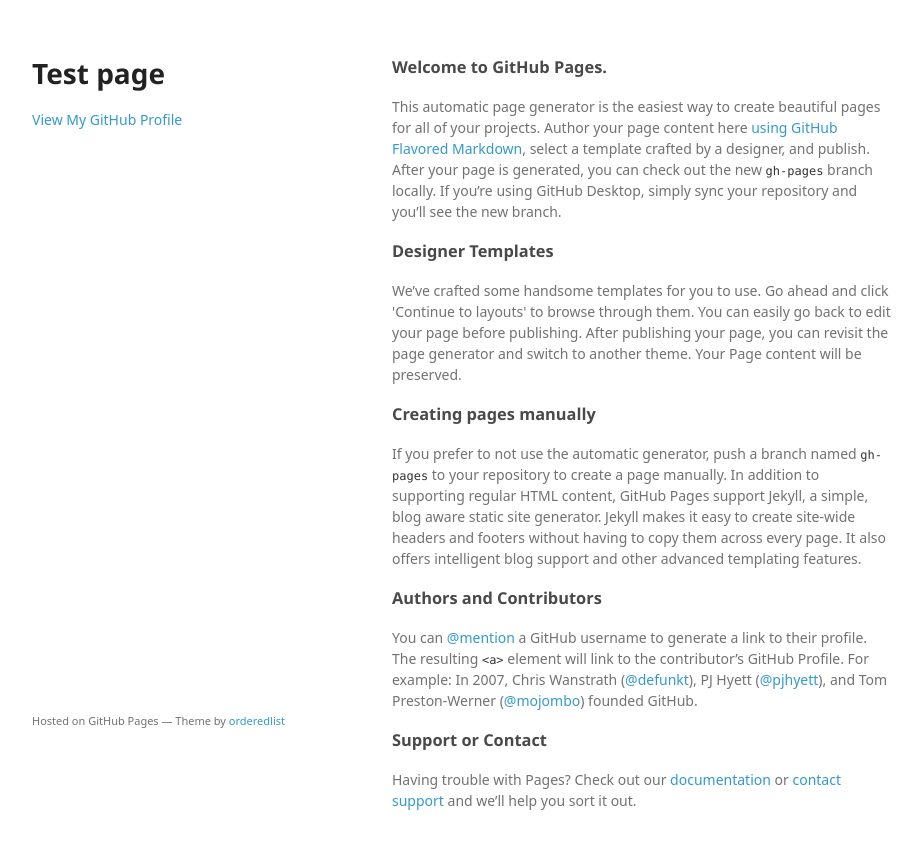
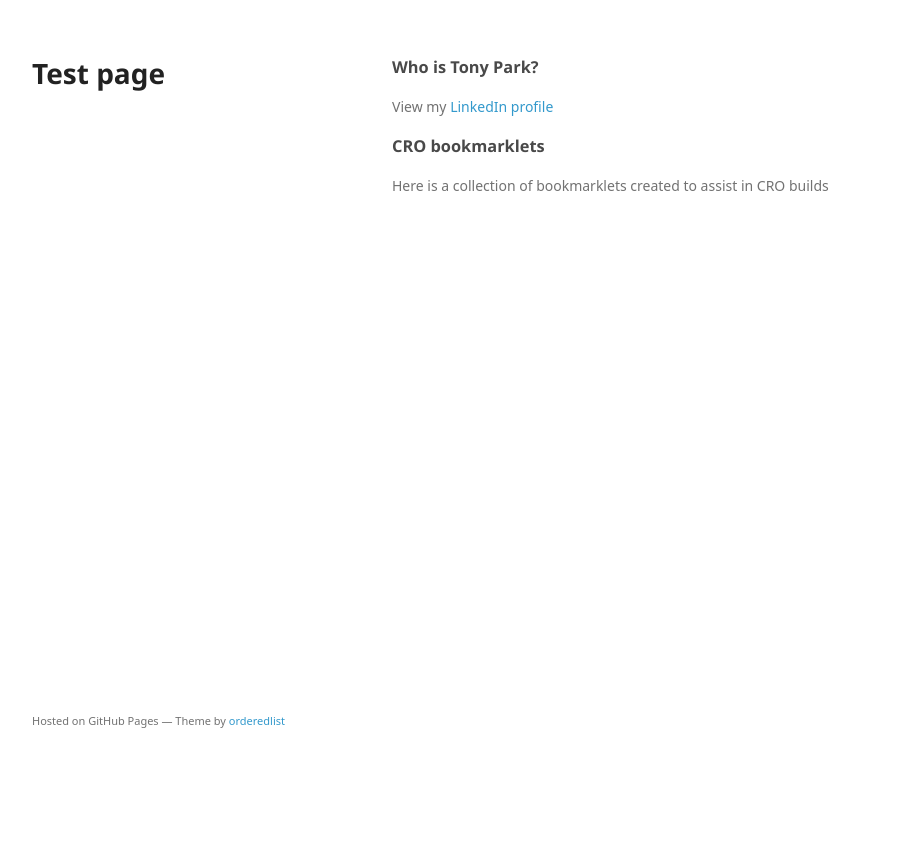
Before and after one commit to parktony/parktony.github.io, a plain HTML site: page index.html in a window 1280 px wide. Shown: the whole page, without its empty margins (178-1100 px from the left). After the commit the page ends 800 px from the top, so only its background shows below. Drawn offline with Linux system fonts and the light colour scheme; a web font is replaced by a local one.

Commit message:
Update index.html

```diff
--- a/index.html
+++ b/index.html
@@ -3,7 +3,7 @@
   <head>
     <meta charset="utf-8">
     <meta http-equiv="X-UA-Compatible" content="chrome=1">
-    <title>Test page by parktony</title>
+    <title>Tony Park</title>
 
     <link rel="stylesheet" href="stylesheets/styles.css">
     <link rel="stylesheet" href="stylesheets/github-light.css">
@@ -17,36 +17,18 @@
       <header>
         <h1>Test page</h1>
         <p></p>
-
-
-        <p class="view"><a href="https://github.com/parktony">View My GitHub Profile</a></p>
-
       </header>
       <section>
         <h3>
-<a id="welcome-to-github-pages" class="anchor" href="#welcome-to-github-pages" aria-hidden="true"><span aria-hidden="true" class="octicon octicon-link"></span></a>Welcome to GitHub Pages.</h3>
+<a id="intro" class="anchor" href="#intro" aria-hidden="true"><span aria-hidden="true" class="octicon octicon-link"></span></a>Who is Tony Park?</h3>
 
-<p>This automatic page generator is the easiest way to create beautiful pages for all of your projects. Author your page content here <a href="https://guides.github.com/features/mastering-markdown/">using GitHub Flavored Markdown</a>, select a template crafted by a designer, and publish. After your page is generated, you can check out the new <code>gh-pages</code> branch locally. If you’re using GitHub Desktop, simply sync your repository and you’ll see the new branch.</p>
+<p>View my <a href="https://www.linkedin.com/in/tonypark25">LinkedIn profile</a></p>
 
 <h3>
-<a id="designer-templates" class="anchor" href="#designer-templates" aria-hidden="true"><span aria-hidden="true" class="octicon octicon-link"></span></a>Designer Templates</h3>
+<a id="cro" class="anchor" href="#cro" aria-hidden="true"><span aria-hidden="true" class="octicon octicon-link"></span></a>CRO bookmarklets</h3>
 
-<p>We’ve crafted some handsome templates for you to use. Go ahead and click 'Continue to layouts' to browse through them. You can easily go back to edit your page before publishing. After publishing your page, you can revisit the page generator and switch to another theme. Your Page content will be preserved.</p>
+<p>Here is a collection of bookmarklets created to assist in CRO builds</p>
 
-<h3>
-<a id="creating-pages-manually" class="anchor" href="#creating-pages-manually" aria-hidden="true"><span aria-hidden="true" class="octicon octicon-link"></span></a>Creating pages manually</h3>
-
-<p>If you prefer to not use the automatic generator, push a branch named <code>gh-pages</code> to your repository to create a page manually. In addition to supporting regular HTML content, GitHub Pages support Jekyll, a simple, blog aware static site generator. Jekyll makes it easy to create site-wide headers and footers without having to copy them across every page. It also offers intelligent blog support and other advanced templating features.</p>
-
-<h3>
-<a id="authors-and-contributors" class="anchor" href="#authors-and-contributors" aria-hidden="true"><span aria-hidden="true" class="octicon octicon-link"></span></a>Authors and Contributors</h3>
-
-<p>You can <a href="https://help.github.com/articles/basic-writing-and-formatting-syntax/#mentioning-users-and-teams" class="user-mention">@mention</a> a GitHub username to generate a link to their profile. The resulting <code>&lt;a&gt;</code> element will link to the contributor’s GitHub Profile. For example: In 2007, Chris Wanstrath (<a href="https://github.com/defunkt" class="user-mention">@defunkt</a>), PJ Hyett (<a href="https://github.com/pjhyett" class="user-mention">@pjhyett</a>), and Tom Preston-Werner (<a href="https://github.com/mojombo" class="user-mention">@mojombo</a>) founded GitHub.</p>
-
-<h3>
-<a id="support-or-contact" class="anchor" href="#support-or-contact" aria-hidden="true"><span aria-hidden="true" class="octicon octicon-link"></span></a>Support or Contact</h3>
-
-<p>Having trouble with Pages? Check out our <a href="https://help.github.com/pages">documentation</a> or <a href="https://github.com/contact">contact support</a> and we’ll help you sort it out.</p>
       </section>
       <footer>
         <p><small>Hosted on GitHub Pages &mdash; Theme by <a href="https://github.com/orderedlist">orderedlist</a></small></p>
```
